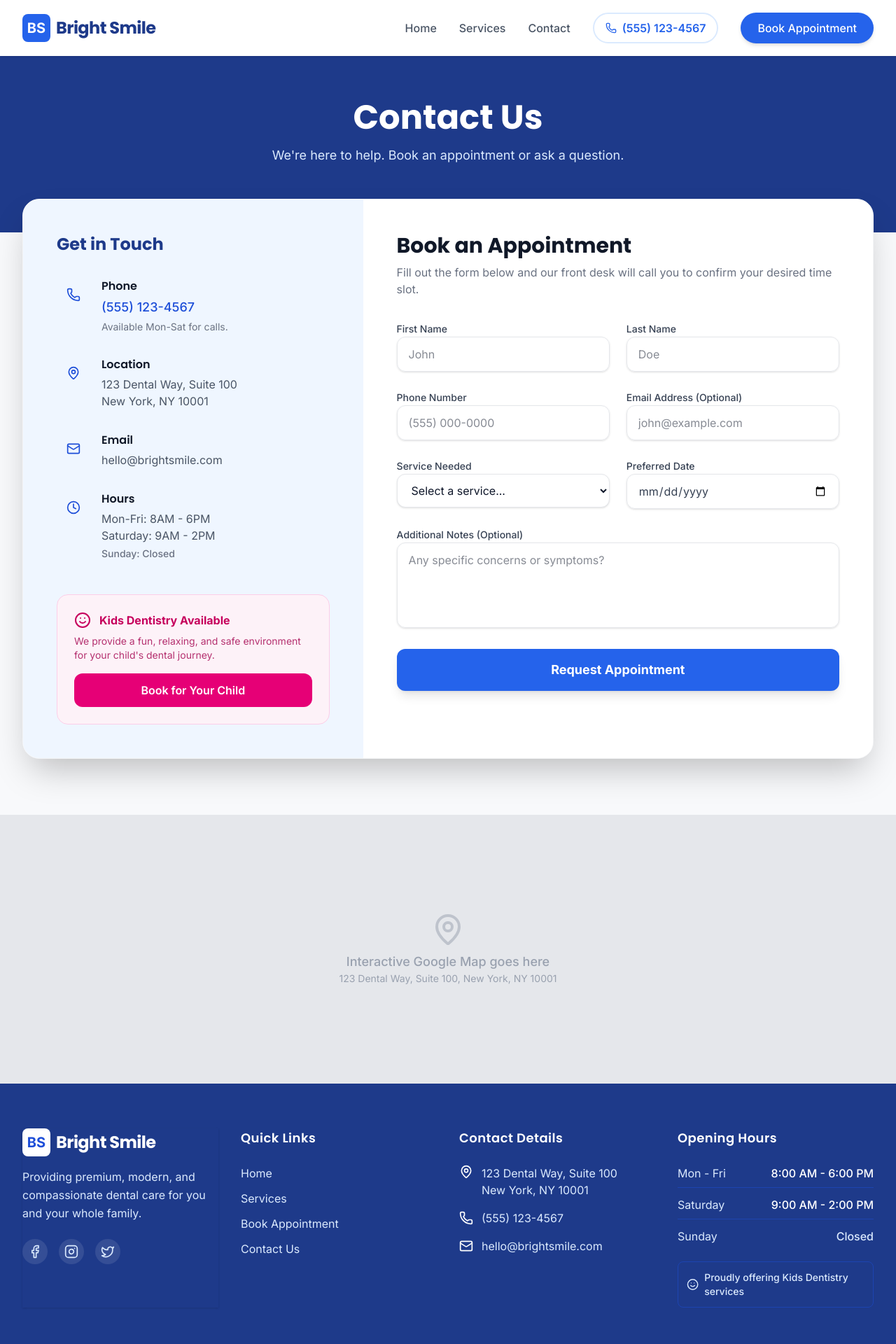
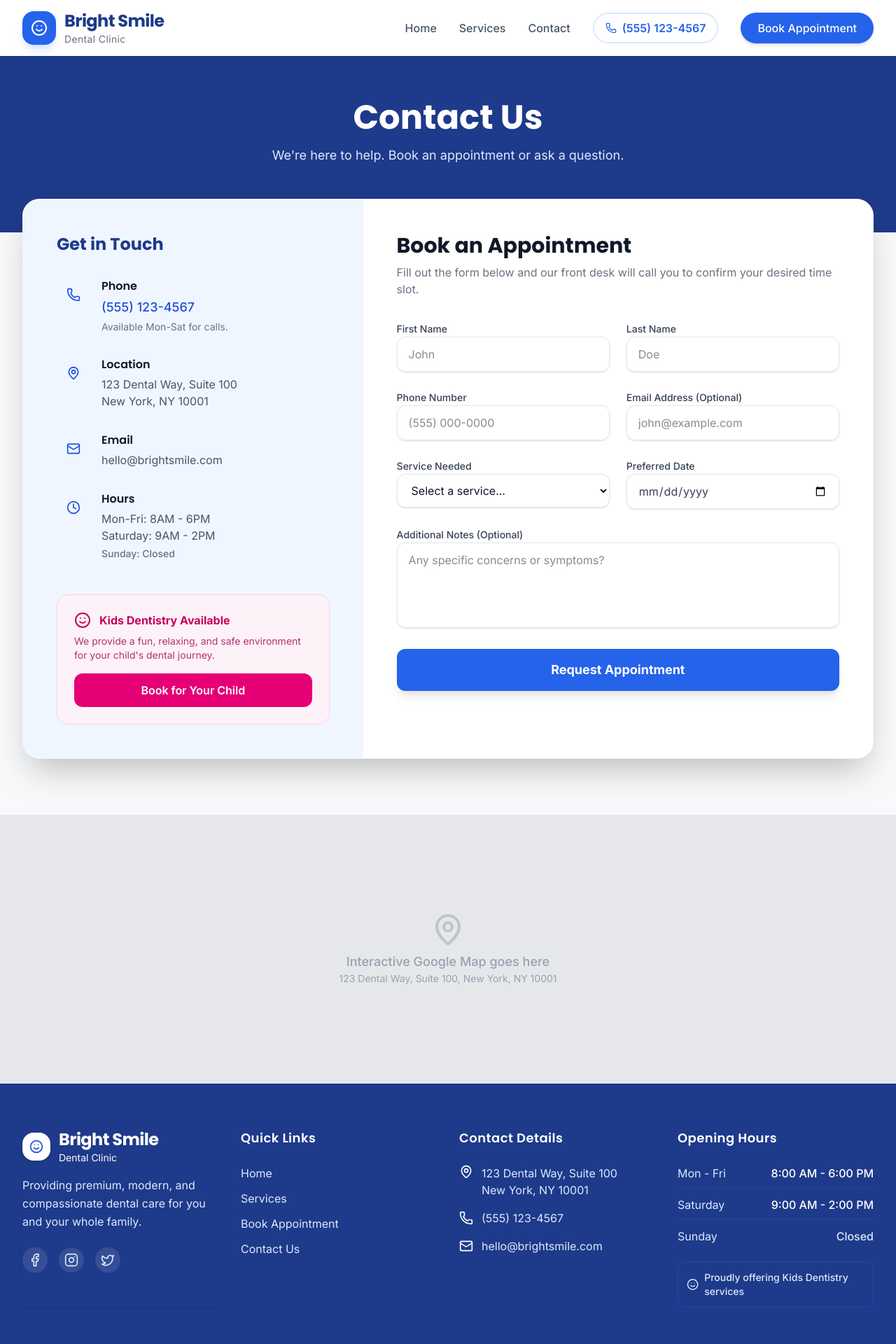
Before and after one commit to Shaik-Shoaib26/FUTURE_UIUX_01, a React (Vite) app: page /contact in a window 1280 px wide. Shown: the top 1920 px of the page at 70% size. Built offline with nearby package versions, Linux system fonts and the light colour scheme.

Commit message:
updated website

```diff
--- a/src/components/Footer.tsx
+++ b/src/components/Footer.tsx
@@ -9,11 +9,14 @@ export default function Footer() {
 
           {/* Brand */}
           <div className="space-y-4 shadow-sm p-0 rounded-none bg-transparent">
-            <div className="flex items-center gap-2">
-              <div className="w-10 h-10 bg-white rounded-lg flex items-center justify-center text-brand-700 font-bold text-xl">
-                BS
+            <div className="flex items-center gap-3">
+              <div className="w-10 h-10 bg-white rounded-2xl flex items-center justify-center text-brand-700 shadow-sm">
+                <Smile className="w-5 h-5" />
               </div>
-              <span className="font-heading font-bold text-2xl tracking-tight">Bright Smile</span>
+              <div>
+                <span className="block font-heading font-bold text-2xl tracking-tight">Bright Smile</span>
+                <span className="block text-sm text-brand-300">Dental Clinic</span>
+              </div>
             </div>
             <p className="text-brand-100 leading-relaxed max-w-sm">
               Providing premium, modern, and compassionate dental care for you and your whole family.
--- a/src/components/Header.tsx
+++ b/src/components/Header.tsx
@@ -1,6 +1,6 @@
 import { useState } from 'react';
 import { Link } from 'react-router-dom';
-import { Menu, X, Phone } from 'lucide-react';
+import { Menu, X, Phone, Smile } from 'lucide-react';
 
 export default function Header() {
   const [isMobileMenuOpen, setIsMobileMenuOpen] = useState(false);
@@ -11,11 +11,14 @@ export default function Header() {
         <div className="flex justify-between items-center h-20">
           {/* Logo */}
           <div className="flex-shrink-0 flex items-center">
-            <Link to="/" className="flex items-center gap-2">
-              <div className="w-10 h-10 bg-brand-600 rounded-lg flex items-center justify-center text-white font-bold text-xl">
-                BS
+            <Link to="/" className="flex items-center gap-3">
+              <div className="w-12 h-12 bg-brand-600 rounded-2xl flex items-center justify-center text-white shadow-lg shadow-brand-500/20">
+                <Smile className="w-6 h-6" />
               </div>
-              <span className="font-heading font-bold text-2xl text-brand-900 tracking-tight">Bright Smile</span>
+              <div className="leading-tight">
+                <span className="block font-heading font-bold text-2xl text-brand-900 tracking-tight">Bright Smile</span>
+                <span className="block text-sm text-gray-500 tracking-wide">Dental Clinic</span>
+              </div>
             </Link>
           </div>
 
```
